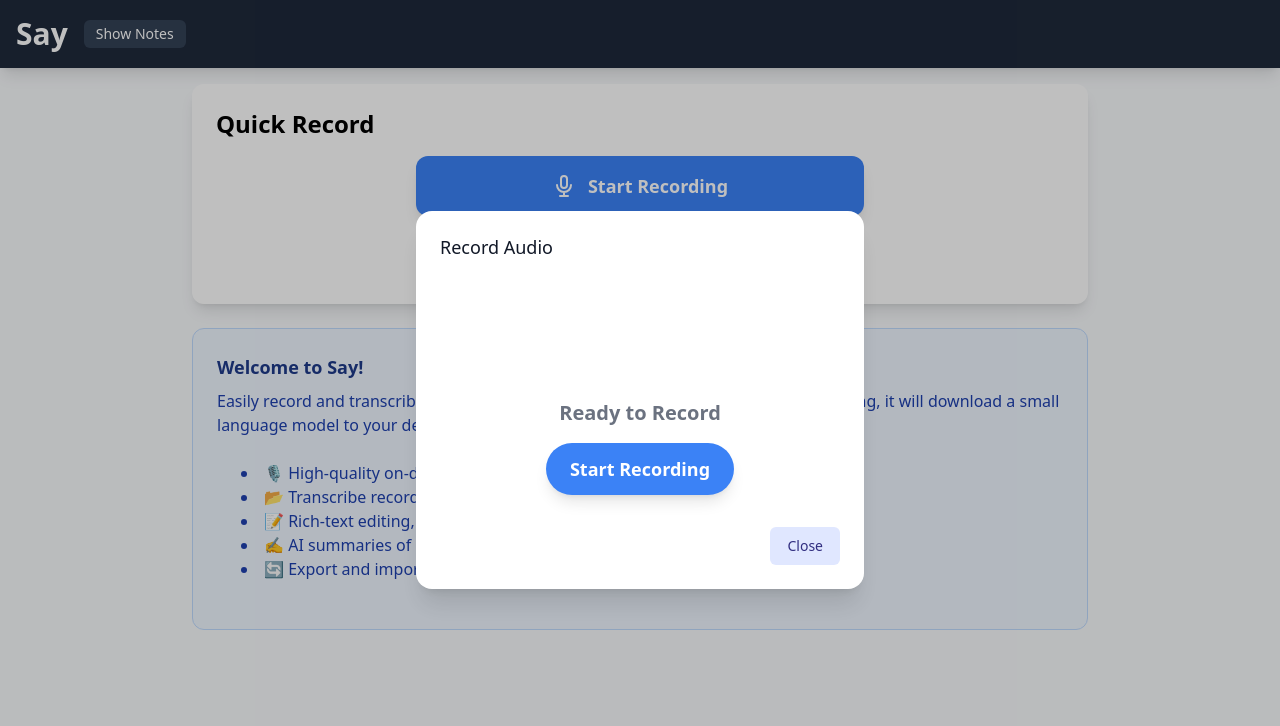
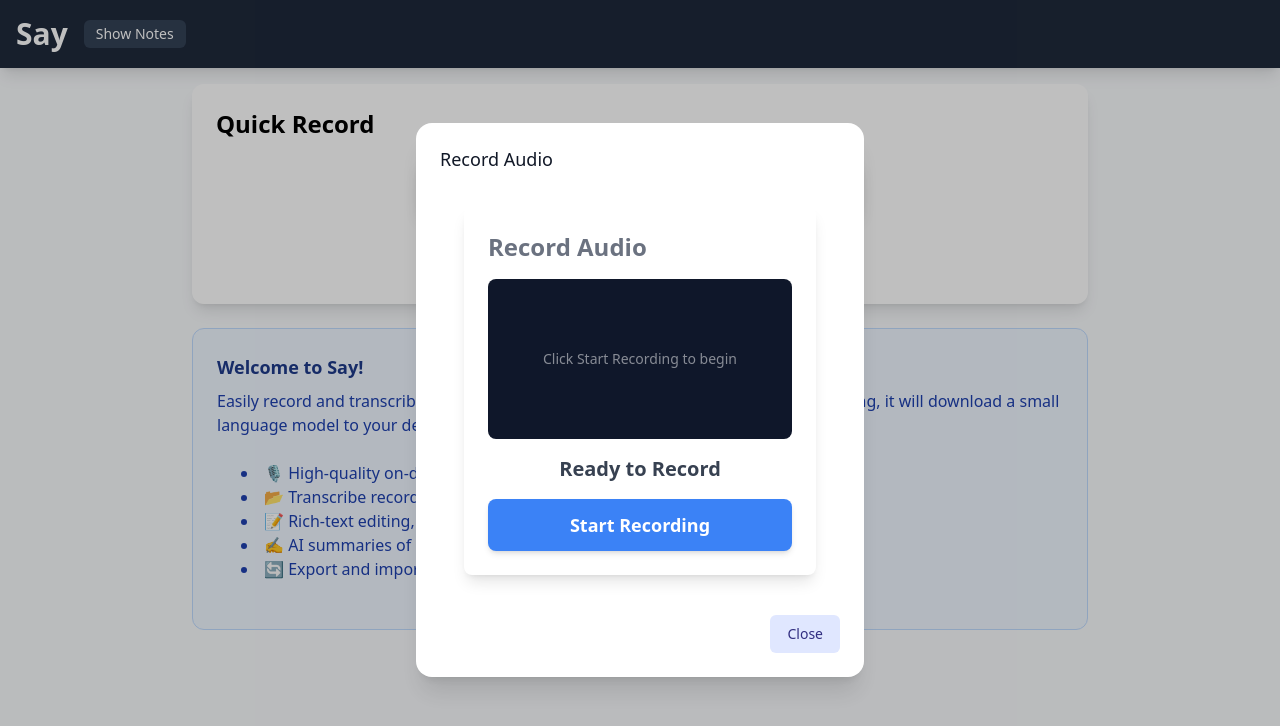
Before and after one commit to psimyn/say, a React (Vite) app: page / in a window 1280 px wide. Both pictures are taken after a click on the button "Start Recording". Shown: the top 726 px of the page. Built offline with nearby package versions, Linux system fonts and the light colour scheme.

Commit message:
Add Live waveform visualization

```diff
--- a/package.json
+++ b/package.json
@@ -19,6 +19,7 @@
     "@xenova/transformers": "^2.7.0",
     "axios": "^1.3.4",
     "react": "^18.2.0",
+    "react-audio-visualize": "^1.2.0",
     "react-dom": "^18.2.0",
     "react-icons": "^4.11.0"
   },
--- a/src/components/AudioRecorder.tsx
+++ b/src/components/AudioRecorder.tsx
@@ -1,4 +1,5 @@
-import React, { useState, useRef, useEffect } from 'react';
+import React, { useState, useRef } from 'react';
+import { LiveAudioVisualizer } from 'react-audio-visualize';
 
 interface Props {
   onRecordingComplete: (blob: Blob) => void;
@@ -7,142 +8,56 @@ interface Props {
 const AudioRecorder: React.FC<Props> = ({ onRecordingComplete }) => {
   const [isRecording, setIsRecording] = useState(false);
   const [recordingTime, setRecordingTime] = useState(0);
-  const mediaRecorder = useRef<MediaRecorder | null>(null);
+  const [mediaRecorder, setMediaRecorder] = useState<MediaRecorder | null>(null);
   const timeInterval = useRef<number | null>(null);
-  const canvasRef = useRef<HTMLCanvasElement>(null);
-  const analyserRef = useRef<AnalyserNode | null>(null);
-  const animationFrameRef = useRef<number>();
-
-  useEffect(() => {
-    return () => {
-      if (animationFrameRef.current) {
-        cancelAnimationFrame(animationFrameRef.current);
-      }
-    };
-  }, []);
-
-  const drawWaveform = () => {
-    if (!analyserRef.current || !canvasRef.current) return;
-
-    const canvas = canvasRef.current;
-    const canvasCtx = canvas.getContext('2d');
-    if (!canvasCtx) return;
-
-    const analyser = analyserRef.current;
-    const bufferLength = analyser.frequencyBinCount;
-    const dataArray = new Uint8Array(bufferLength);
-
-    const draw = () => {
-      if (!isRecording) return;
-
-      animationFrameRef.current = requestAnimationFrame(draw);
-      analyser.getByteTimeDomainData(dataArray);
-
-      canvasCtx.fillStyle = 'rgb(255, 255, 255)';
-      canvasCtx.fillRect(0, 0, canvas.width, canvas.height);
-      canvasCtx.lineWidth = 2;
-      canvasCtx.strokeStyle = 'rgb(59, 130, 246)';
-      canvasCtx.beginPath();
-
-      const sliceWidth = canvas.width / bufferLength;
-      let x = 0;
-
-      for (let i = 0; i < bufferLength; i++) {
-        const v = dataArray[i] / 128.0;
-        const y = v * canvas.height / 2;
-
-        if (i === 0) {
-          canvasCtx.moveTo(x, y);
-        } else {
-          canvasCtx.lineTo(x, y);
-        }
-
-        x += sliceWidth;
-      }
-
-      canvasCtx.lineTo(canvas.width, canvas.height / 2);
-      canvasCtx.stroke();
-    };
-
-    draw();
-  };
+  const streamRef = useRef<MediaStream | null>(null);
 
   const startRecording = async () => {
     try {
-      const stream = await navigator.mediaDevices.getUserMedia({ audio: true });
+      const stream = await navigator.mediaDevices.getUserMedia({
+        audio: {
+          echoCancellation: true,
+          noiseSuppression: true,
+          autoGainControl: true
+        }
+      });
 
-      // Set up audio context and analyser for waveform
-      const audioContext = new AudioContext();
-      const source = audioContext.createMediaStreamSource(stream);
-      const analyser = audioContext.createAnalyser();
-      analyser.fftSize = 2048;
-      source.connect(analyser);
-      analyserRef.current = analyser;
+      streamRef.current = stream;
+      const recorder = new MediaRecorder(stream);
 
-      // Try to use MP3 encoding, fall back to default if not supported
-      const options = {
-        mimeType: 'audio/mpeg',
-        audioBitsPerSecond: 256000
-      };
+      recorder.addEventListener('dataavailable', handleDataAvailable);
+      recorder.start();
 
-      try {
-        mediaRecorder.current = new MediaRecorder(stream, options);
-      } catch (e) {
-        // If MP3 is not supported, try other common formats
-        const formats = [
-          'audio/mp3',
-          'audio/webm;codecs=mp3',
-          'audio/webm',
-          'audio/ogg'
-        ];
+      setMediaRecorder(recorder);
+      setIsRecording(true);
 
-        for (const format of formats) {
-          if (MediaRecorder.isTypeSupported(format)) {
-            mediaRecorder.current = new MediaRecorder(stream, { mimeType: format });
-            break;
-          }
-        }
-
-        // If none of the above worked, use default format
-        if (!mediaRecorder.current) {
-          mediaRecorder.current = new MediaRecorder(stream);
-        }
-      }
-
-      mediaRecorder.current.addEventListener('dataavailable', handleDataAvailable);
-      mediaRecorder.current.start();
-      setIsRecording(true);
       timeInterval.current = window.setInterval(() => {
         setRecordingTime((prevTime) => prevTime + 1);
       }, 1000);
-
-      drawWaveform();
     } catch (err) {
       console.error('Error accessing microphone:', err);
     }
   };
 
   const stopRecording = () => {
-    if (mediaRecorder.current && isRecording) {
-      mediaRecorder.current.stop();
-      mediaRecorder.current.stream.getTracks().forEach(track => track.stop());
+    if (mediaRecorder && isRecording) {
+      mediaRecorder.stop();
+      if (streamRef.current) {
+        streamRef.current.getTracks().forEach(track => track.stop());
+      }
       setIsRecording(false);
       if (timeInterval.current) {
         clearInterval(timeInterval.current);
         timeInterval.current = null;
       }
-      if (animationFrameRef.current) {
-        cancelAnimationFrame(animationFrameRef.current);
-      }
       setRecordingTime(0);
+      setMediaRecorder(null);
     }
   };
 
   const handleDataAvailable = (event: BlobEvent) => {
     if (event.data.size > 0) {
-      // Convert to MP3 if not already in MP3 format
-      const blob = new Blob([event.data], { type: 'audio/mpeg' });
-      onRecordingComplete(blob);
+      onRecordingComplete(event.data);
     }
   };
 
@@ -153,26 +68,52 @@ const AudioRecorder: React.FC<Props> = ({ onRecordingComplete }) => {
   };
 
   return (
-    <div className="flex flex-col items-center gap-4 p-4 w-full">
-      <canvas
-        ref={canvasRef}
-        className="w-full h-24 bg-white rounded-lg"
+    <div className="flex flex-col items-center gap-4 p-6 w-full max-w-2xl mx-auto">
+      <div className="w-full bg-white rounded-lg p-6 shadow-lg">
+        <h2 className="text-2xl font-bold mb-4">Record Audio</h2>
+        <div className="relative w-full">
+          {mediaRecorder ? (
+            <div className="w-full h-40 rounded-lg mb-4 bg-[rgb(15,23,42)] flex items-center justify-center overflow-hidden">
+              <LiveAudioVisualizer
+                mediaRecorder={mediaRecorder}
                 width={800}
-        height={100}
+                height={160}
+                barWidth={2}
+                gap={1}
+                barColor={'rgb(96, 165, 250)'}
+                backgroundColor={'rgb(15, 23, 42)'}
+                fftSize={1024}
+                smoothingTimeConstant={0.8}
               />
-      <div className="text-xl font-semibold">
+            </div>
+          ) : (
+            <div
+              className="w-full h-40 rounded-lg mb-4 bg-[rgb(15,23,42)] flex items-center justify-center"
+            >
+              <span className="text-white/50">
+                Click Start Recording to begin
+              </span>
+            </div>
+          )}
+        </div>
+        <div className="text-center mb-4">
+          <div className="text-xl font-semibold text-gray-700">
             {isRecording ? `Recording: ${formatTime(recordingTime)}` : 'Ready to Record'}
+          </div>
         </div>
         <button
           onClick={isRecording ? stopRecording : startRecording}
-        className={`px-6 py-3 rounded-full text-white text-lg font-semibold ${
-          isRecording ? 'bg-red-500 hover:bg-red-600' : 'bg-blue-500 hover:bg-blue-600'
-        } transition-colors shadow-lg hover:shadow-xl transform hover:-translate-y-0.5 transition-all`}
+          className={`w-full py-3 rounded-lg text-white text-lg font-semibold ${
+            isRecording
+              ? 'bg-red-500 hover:bg-red-600'
+              : 'bg-blue-500 hover:bg-blue-600'
+          } transition-all shadow-md hover:shadow-lg`}
           aria-label={isRecording ? "Stop Recording" : "Start Recording"}
         >
           {isRecording ? 'Stop Recording' : 'Start Recording'}
         </button>
       </div>
+    </div>
   );
 };
 
```
Also changed, not shown: 1 other file (tests, documents, lock files or other folders). Lines whose indentation alone changed are shown as unchanged.
